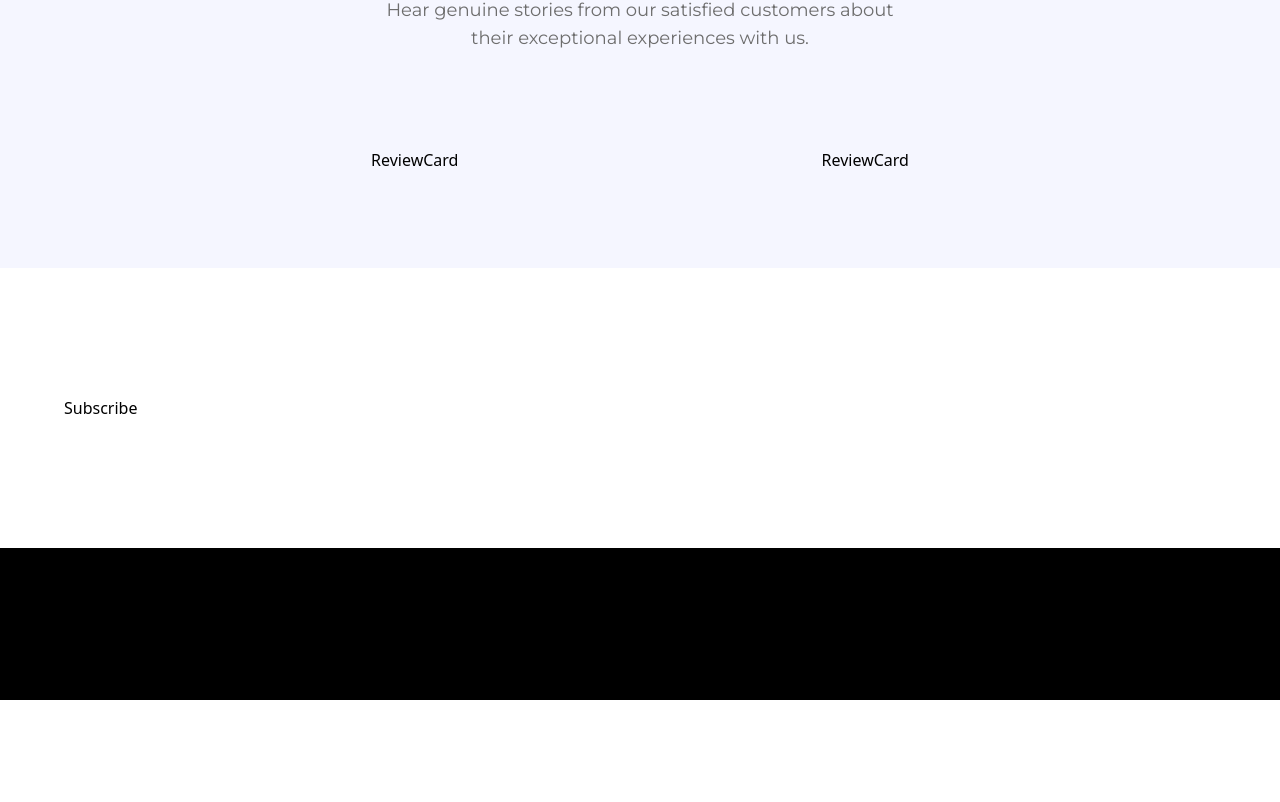
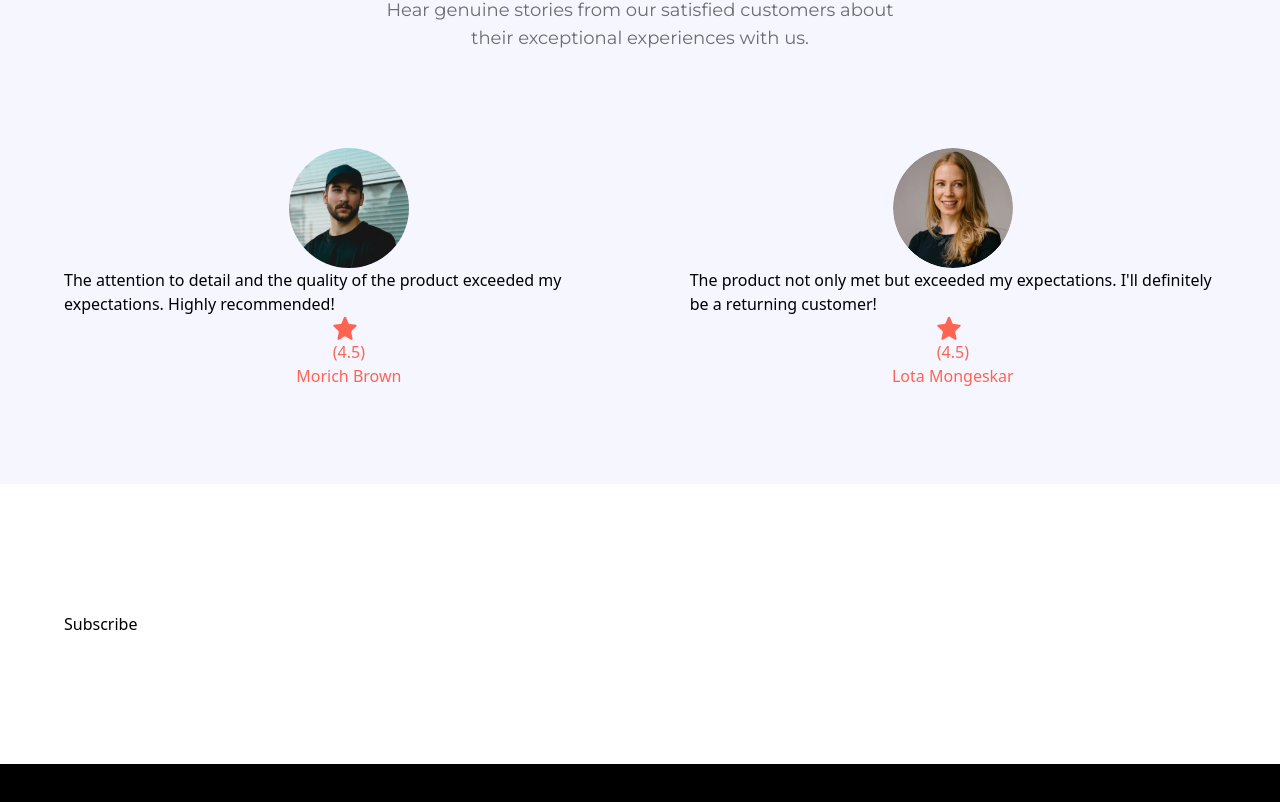
Before and after one commit to Chandrasura25/Nike-Shoes, a React (Vite) app: page / in a window 1280 px wide. Shown: the part 3708-4510 px from the top of the page. Before the commit the page ends 4408 px from the top, so only its background shows below. Built offline with nearby package versions, Linux system fonts and the light colour scheme; a web font is replaced by a local one.

Commit message:
customer reviews cards

```diff
--- a/src/components/ReviewCard.jsx
+++ b/src/components/ReviewCard.jsx
@@ -1,7 +1,27 @@
-const ReviewCard = () => {
+import { star } from "../assets/icons";
+
+const ReviewCard = ({ imgURL, customerName, rating, feedback }) => {
   return (
-    <div>ReviewCard</div>
-  )
-}
+    <div className="flex justify-center items-center flex-col">
+      <img
+        src={imgURL}
+        alt="customer"
+        className="rounded-full object-cover w-[120px] h-[120px]"
+      />
+      <p className="">{feedback}</p>
+      <div className="">
+        <img
+          src={star}
+          alt="rating"
+          width={24}
+          height={24}
+          className="object-contain m-0"
+        />
+        <p className="text-coral-red">({rating})</p>
+      </div>
+        <h3 className="text-coral-red">{customerName}</h3>
+    </div>
+  );
+};
 
-export default ReviewCard
+export default ReviewCard;
```
